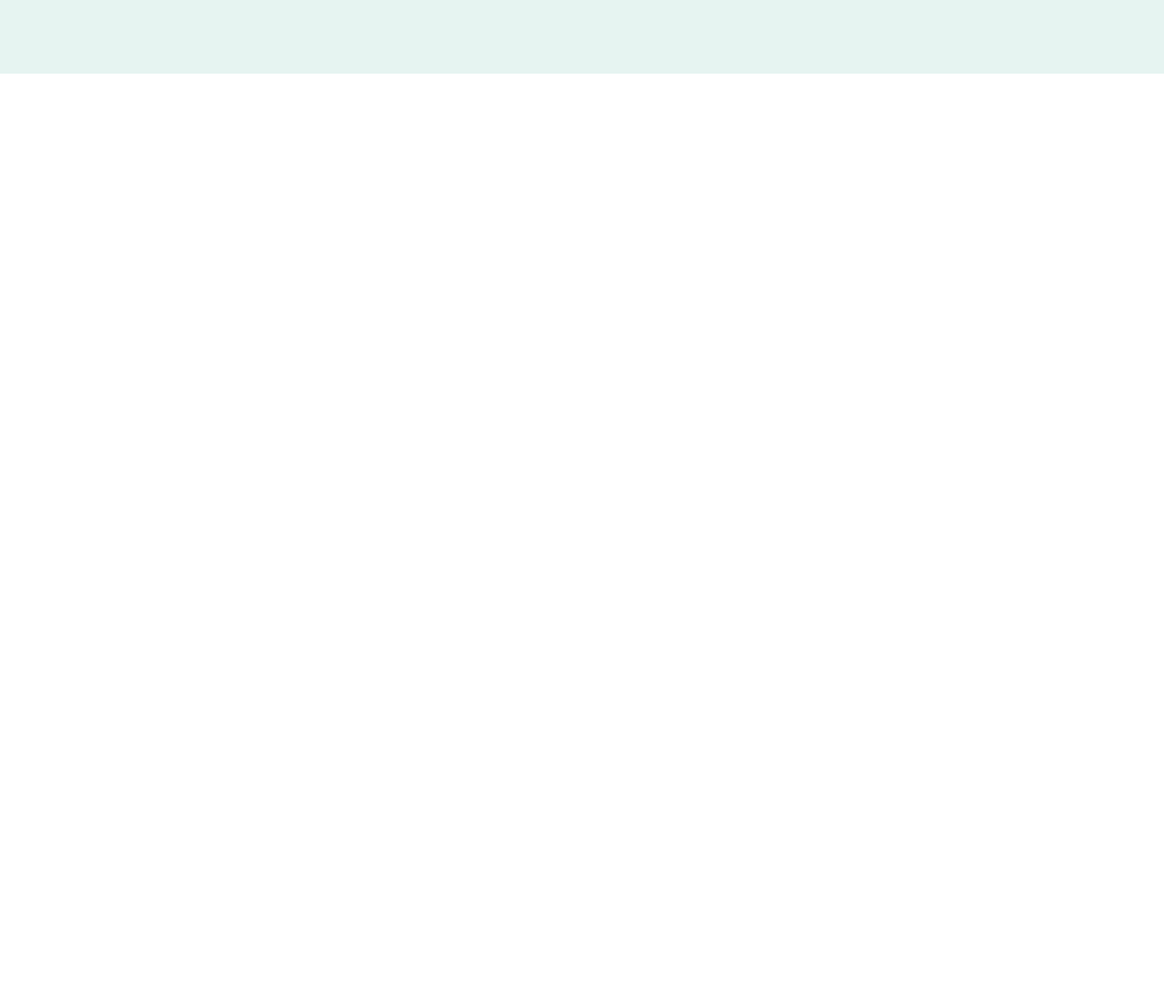
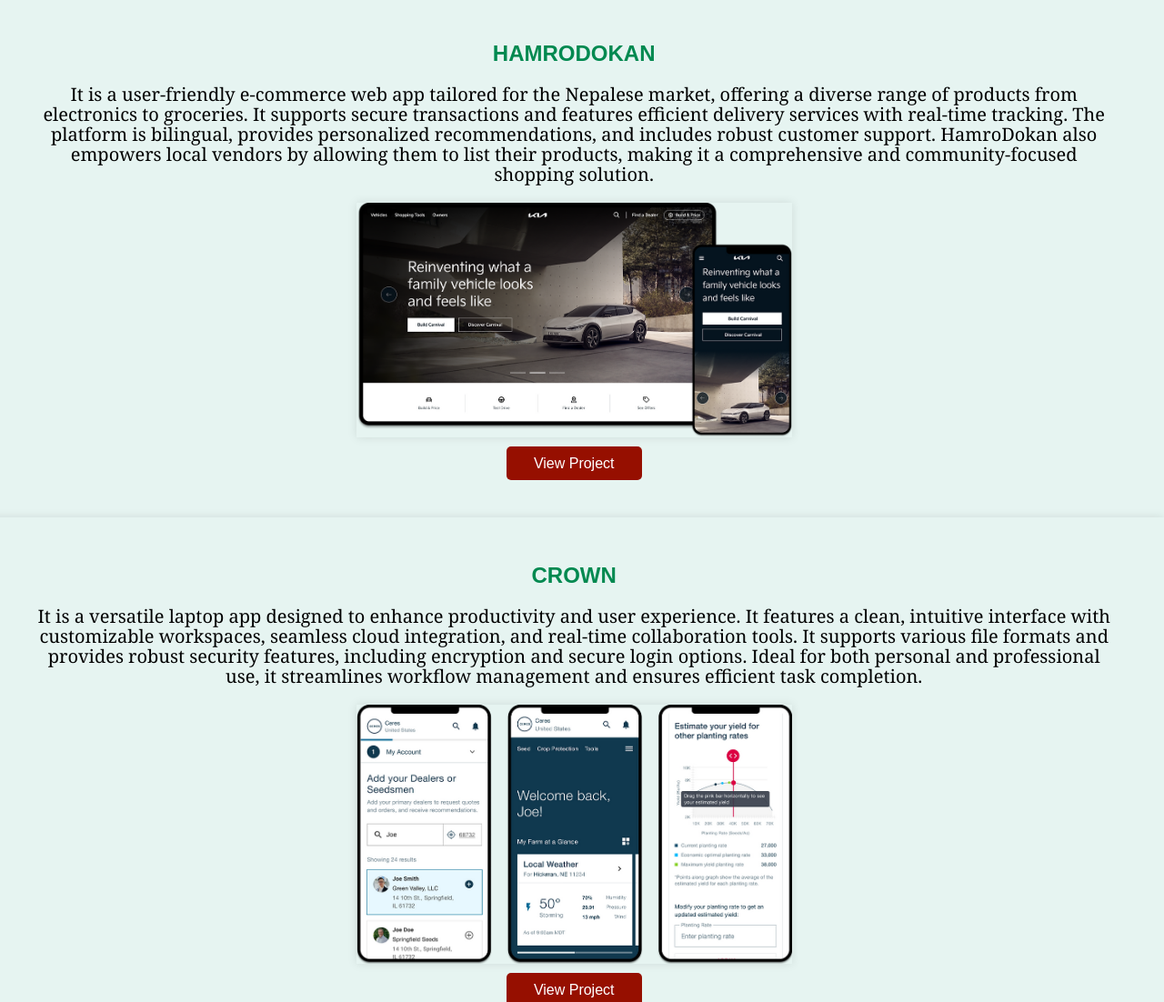
Before and after one commit to prameshlogic/Logicseed, a plain HTML site: page BasicHTMLCSS/first/basic.html in a window 1280 px wide. Shown: the part 839-1941 px from the top of the page at 91% size. Before the commit the page ends 920 px from the top, so only its background shows below. Drawn offline with Linux system fonts and the light colour scheme.

Commit message:
Fifth Commit

```diff
--- a/BasicHTMLCSS/first/basic.css
+++ b/BasicHTMLCSS/first/basic.css
@@ -100,8 +100,9 @@ span{
 }
 
 .social{
-    margin-left: 8%;
-    margin-top: 100px;
+    margin-left: 1%;
+    margin-top: -40px;
+
 }
 
 .social a{
@@ -113,3 +114,71 @@ span{
 .social a:hover{
     color: #09ae00;
 }
+
+/* New */
+
+
+.project-section {
+    margin-top: 450px;
+    margin-left: -120px;
+    background: #e6f4f1;
+    padding: 50px;
+    text-align: center;
+    box-shadow: 0 0 10px rgba(0,0,0,0.1);
+}
+.project-section2 {
+    margin-top: 0px;
+    margin-left: -120px;
+    background: #e6f4f1;
+    padding: 50px;
+    text-align: center;
+    box-shadow: 0 0 10px rgba(0,0,0,0.1);
+}
+
+.project-header {
+    display: flex;
+    align-items: center;
+    justify-content: center;
+    gap: 10px;
+}
+.project-header img {
+    height: 40px;
+}
+.project-header h1 {
+    margin: 0;
+    font-size: 24px;
+}
+.project-description {
+    margin: 20px 0;
+    font-size: 18px;
+    color: #000000;
+
+}
+.project-cta {
+    margin-top: 20px;
+
+}
+.project-cta a {
+    text-decoration: none;
+    padding: 10px 30px;
+    background: #960f00;
+    color: #fff;
+    border-radius: 5px;
+    margin: 0 10px;
+}
+
+.project-cta a:hover{
+    background-color: #05654f;
+}
+
+
+.project-images {
+    display: flex;
+    justify-content: center;
+    gap: 20px;
+}
+.project-images img {
+    width: 40%;
+    box-shadow: 0 0 10px rgba(0,0,0,0.1);
+    margin-bottom: 20px;
+}
--- a/BasicHTMLCSS/first/basic.html
+++ b/BasicHTMLCSS/first/basic.html
@@ -11,15 +11,17 @@
 <body>
     <div class="Home">
         <nav>
-            <img src="img/icon.png" class="logo">
+           <a> <img src="img/icon.png" class="logo"></a>
             <ul>
-                <li><a href="basic.html">Home</a></li>
-                <li><a href="https://github.com/prameshlogic/Logicseed">Projects</a></li>
+                <li><a href="basic.html">HOME</a></li>
+                <li><a href="#middle">PROJECTS</a></li>
+
+
             </ul>
         </nav>
         <div class="detail">
             <h1>Hi, I am <span> Pramesh </span></h1>
-            <p>This is my Portfolio website to showcase all of my
+            <p>This is my portfolio website to showcase all of my
                works related to <br> web development and UI/UX design.</p>
         </div>
 
@@ -30,6 +32,30 @@
         <div class="images">
             <img src="img/pramesh.png" class="mine">
         </div>
+   <div class="project-section" id="middle">
+    <h2><span>HAMRODOKAN</span></h2>
+    <p class="project-description">It is a user-friendly e-commerce web app tailored for the Nepalese market, offering a diverse range of products from electronics to groceries. It supports secure transactions and features efficient delivery services with real-time tracking. The platform is bilingual, provides personalized recommendations, and includes robust customer support. HamroDokan also empowers local vendors by allowing them to list their products, making it a comprehensive and community-focused shopping solution.</p>
+        <div class="project-cta">
+            <div class="project-images">
+                <img src="img/a.webp" alt="Desktop View">
+
+            </div>
+                 <a href="https://github.com/prameshk7/HamroDokan_PythonSYP">View Project</a>
+        </div>
+
+    </div>
+
+    <div class="project-section2">
+        <h2><span>CROWN</span></h2>
+        <p class="project-description">It is a versatile laptop app designed to enhance productivity and user experience. It features a clean, intuitive interface with customizable workspaces, seamless cloud integration, and real-time collaboration tools. It supports various file formats and provides robust security features, including encryption and secure login options. Ideal for both personal and professional use, it streamlines workflow management and ensures efficient task completion.</p>
+            <div class="project-cta">
+                <div class="project-images">
+                    <img src="img/b.webp" alt="Desktop View">
+
+                </div>
+                     <a href="https://github.com/prameshk7/javaProject">View Project</a>
+            </div>
+    </div>
 
         <div class="social">
            <a href="https://chatwith.io/s/pramesh-katuwal"><i class="fab fa-whatsapp"></i></a>
@@ -38,5 +64,5 @@
         </div>
     </div>
 
-</body>
-</html>
+
+<!-- References taken from https://www.sophiebritt.com/ -->
```
Also changed, not shown: BasicHTMLCSS/second/home.html (+4 -4 lines), BasicHTMLCSS/first/img/a.webp (added), BasicHTMLCSS/first/img/b.webp (added), BasicHTMLCSS/first/img/hd.png (added), repl/a.js (line endings or trailing spaces), 3 other files.
